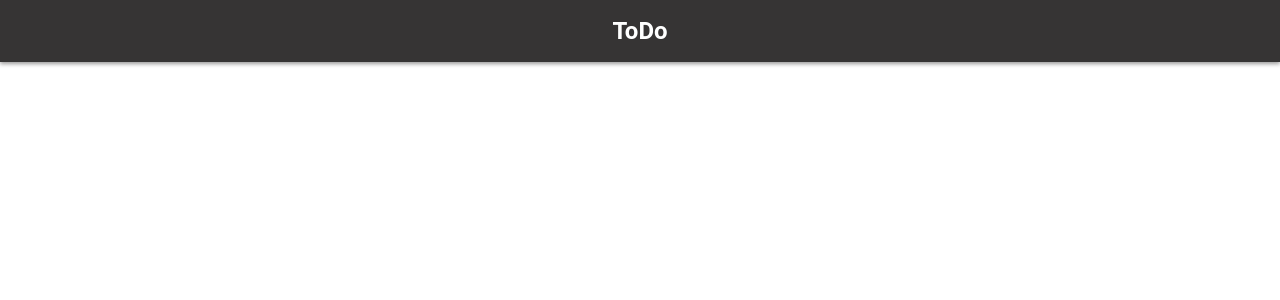
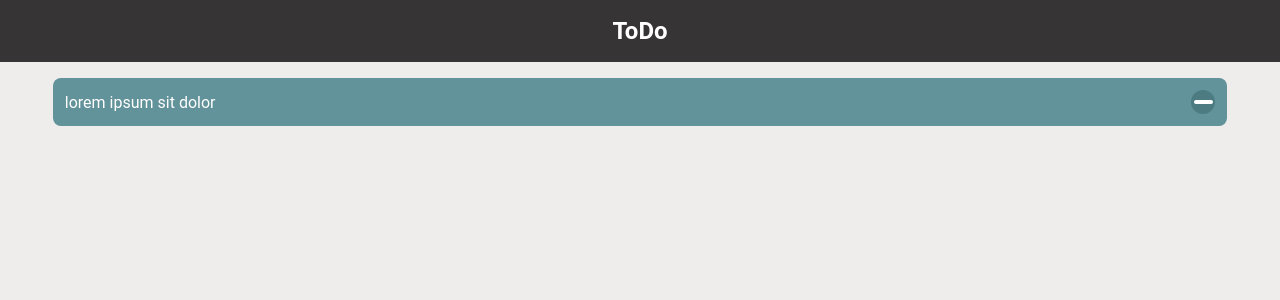
Before and after one commit to pawelkaczoruk/todos, a Vue app: page / in a window 1280 px wide. Shown: the top 300 px of the page. Built offline with nearby package versions, Linux system fonts and the light colour scheme.

Commit message:
add todo component

```diff
--- a/src/App.vue
+++ b/src/App.vue
@@ -6,8 +6,8 @@
 </template>
 
 <script>
-import Home from './views/Home.vue'
-import Navbar from './components/Navbar.vue'
+import Home from './views/Home'
+import Navbar from './components/Navbar'
 
 export default {
   name: 'app',
@@ -26,5 +26,6 @@ export default {
     margin: 0;
     padding: 0;
     box-sizing: border-box;
+    color: white;
   }
 </style>
--- /dev/null
+++ b/src/components/Todo.vue
@@ -0,0 +1,49 @@
+<template>
+  <div class="todo-item">
+    <div class="wrapper">
+      <p>lorem ipsum sit dolor</p>
+      <button><div class="remove"></div></button>
+    </div>
+  </div>
+</template>
+
+<script>
+export default {
+  name: 'Todo'
+}
+</script>
+
+<style lang="scss" scoped>
+  .todo-item {
+    width: 100%;
+    height: 48px;
+    background: #62929a;
+    border-radius: 8px;
+
+    .wrapper {
+      height: 100%;
+      width: calc(100% - 24px);
+      margin: 0 12px;
+      display: flex;
+      align-items: center;
+    }
+  }
+
+  button {
+    margin-left: auto;
+    width: 24px;
+    height: 24px;
+    border-radius: 50%;
+    border: none;
+    background: #4D7B82;
+    cursor: pointer;
+
+    .remove {
+      width: 80%;
+      border-radius: 4px;
+      height: 4px;
+      margin: 0 auto;
+      background: white;
+    }
+  }
+</style>
--- a/src/views/Home.vue
+++ b/src/views/Home.vue
@@ -1,15 +1,32 @@
 <template>
-  <div>
-
+  <div id="home">
+    <div class="wrapper">
+      <Todo />
+    </div>
   </div>
 </template>
 
 <script>
+import Todo from '../components/Todo'
+
 export default {
-  name: 'Home'
+  name: 'Home',
+  components: {
+    Todo
+  }
 }
 </script>
 
-<style scoped>
+<style lang="scss" scoped>
+  #home {
+    width: 100vw;
+    height: calc(100vh - 62px);
+    background: #efecec;
+  }
 
+  .wrapper {
+    max-width: 1200px;
+    padding: 16px 1%;
+    margin: 0 auto;
+  }
 </style>
```
